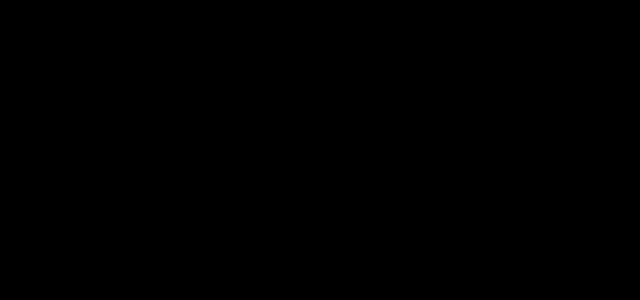
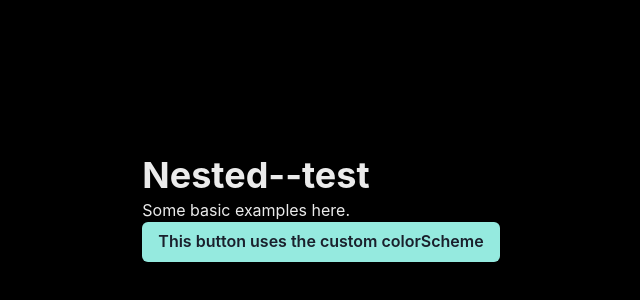
Before and after one commit to jonathanprozzi/next-fleek-test, a Next.js app: page /nested/test in a window 1280 px wide. Before the commit this address had no page. Shown: the part 192-492 px from the top of the page, without its empty margins (319-959 px from the left). Built offline with nearby package versions, Linux system fonts and the light colour scheme.

Commit message:
testing basic nested routes

```diff
--- /dev/null
+++ b/pages/nested/test.tsx
@@ -0,0 +1,13 @@
+import { Box, Heading, Text, Button } from "@chakra-ui/react";
+
+export default function Test() {
+  return (
+    <Box>
+      <Heading>Nested--test</Heading>
+      <Text>Some basic examples here.</Text>
+      <Button colorScheme='brandGreen'>
+        This button uses the custom colorScheme
+      </Button>
+    </Box>
+  );
+}
```
Also changed, not shown: pages/about.tsx (added, +11 -0 lines), pages/nested/index.tsx (added, +10 -0 lines).
